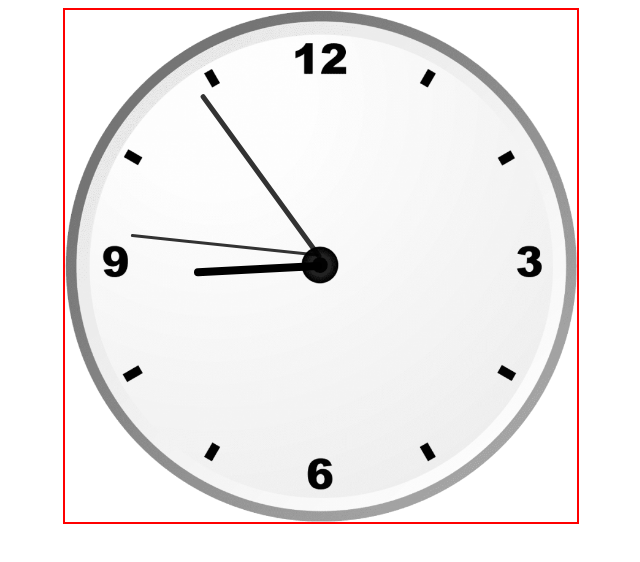
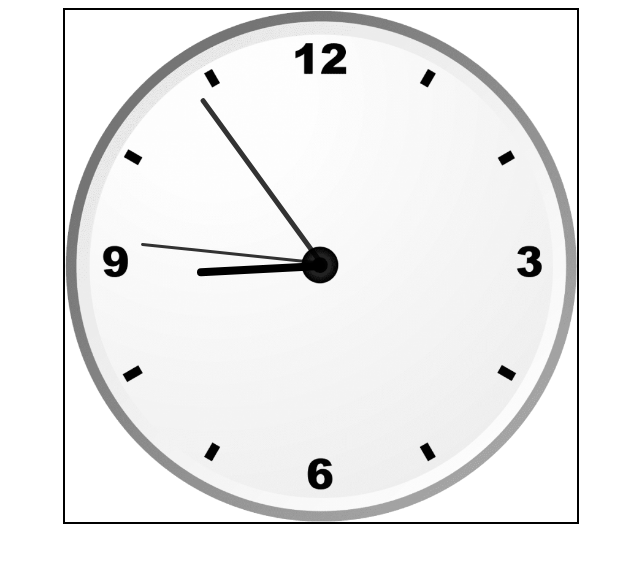
Before and after one commit to ishita1244/Analog-clock, a plain HTML site: page index.html in a window 1280 px wide. Shown: the whole page, without its empty margins (319-959 px from the left). Drawn offline with Linux system fonts and the light colour scheme.

Commit message:
Second Commit

```diff
--- a/index.js
+++ b/index.js
@@ -1,5 +1,5 @@
 setInterval(()=>{
-       d=new Date();
+       d=new Date();/*it creates new date object with current browser's date and time*/
        htime=d.getHours();
        mtime=d.getMinutes();
        stime=d.getSeconds();
--- a/style.css
+++ b/style.css
@@ -1,36 +1,40 @@
 #clockContainer{
-    position: relative;
+    position: relative;/*positioned relative to its normal position*/
     margin: auto;
-    border: 2px solid red;
-    height: 40vw;
+    border: 2px solid black;
+    height: 40vw;/* vw means view port.View port ki jitni height h uska 40% */
     width: 40vw;
     background: url(clock.png) no-repeat;
-    background-size: 100%;
+    background-size: 100%;/*clock in centre */
 
 }
+
 #hour,#minute,#second{
-     position: absolute;
+     position: absolute;/*fixed position,positioned relative to nearest positioned ancestor */
      background-color: black;
      border-radius: 10px;
-     transform-origin: bottom;
+     transform-origin: bottom;/*every hand should get rotated from bottom*/
 }
  #hour{
     width: 1.5%;
     height: 25%;
     top: 25%;
-    left: 49.5%;
+    left: 50%;
+
 }
  #minute{
     width: 1%;
-    height: 39.5%;
-    top: 9%;
-    left: 49.5%;
+    height: 40.5%;
+    top: 9.5%;
+    left: 50%;
     opacity: 0.8;
+
 }
  #second{
     width: 0.5%;
-    height: 37%;
-    top: 11%;
+    height: 35%;
+    top: 14.5%;
     left: 49.5%;
     opacity: 0.8;
+
  }
```
